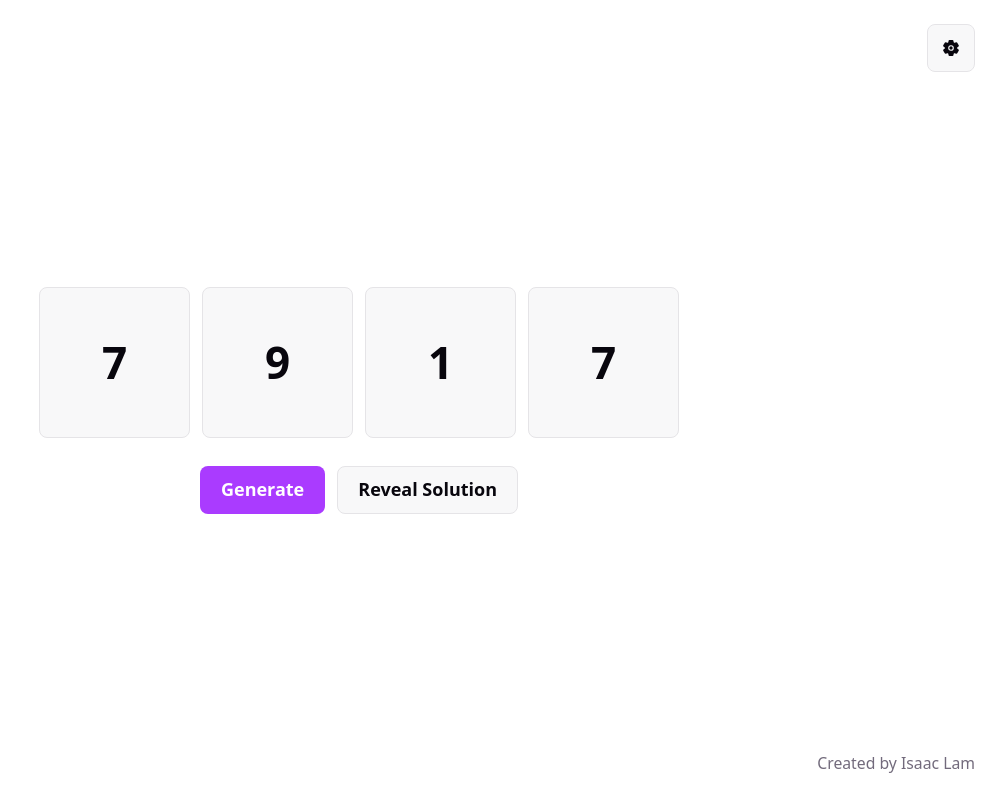
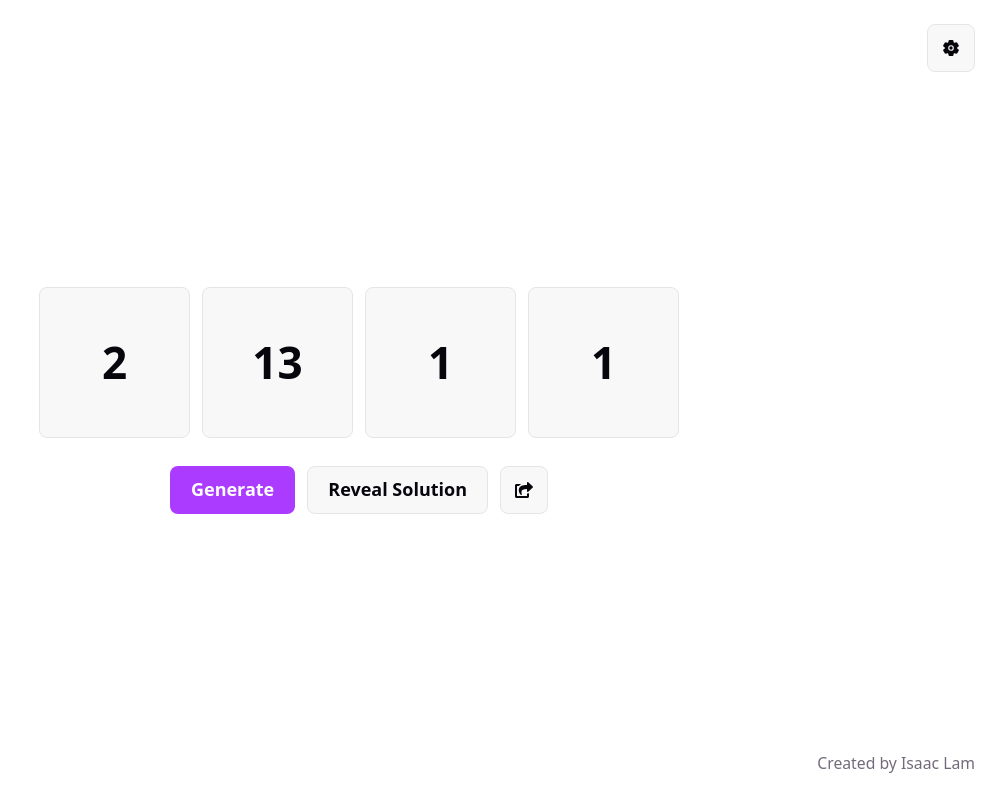
Before and after one commit to is-a-clam/Game-24, a React (Vite) app: page / in a window 1280 px wide. Shown: the whole page, without its empty margins (281-1280 px from the left). Built offline with nearby package versions, Linux system fonts and the light colour scheme.

Commit message:
Added shareable puzzles

```diff
--- a/src/App.css
+++ b/src/App.css
@@ -73,6 +73,7 @@
 .actions {
   display: flex;
   justify-content: center;
+  align-items: center;
   gap: var(--gap-md);
   flex-wrap: wrap;
 }
@@ -86,6 +87,25 @@
   font: inherit;
   font-weight: 700;
   cursor: pointer;
+}
+
+.share-action {
+  width: var(--button-min-height);
+  height: var(--button-min-height);
+  display: inline-flex;
+  align-items: center;
+  justify-content: center;
+  padding: 0;
+  border-radius: 8px;
+  border: 1px solid var(--border);
+  color: var(--text-h);
+  background: var(--panel-bg);
+  font: inherit;
+  font-weight: 700;
+  cursor: pointer;
+}
+.share-action:hover:not(:disabled) {
+  background: var(--panel-bg-hover);
 }
 
 .primary-action {
@@ -108,16 +128,54 @@
 .primary-action:disabled,
 .primary-action[aria-disabled='true'],
 .secondary-action:disabled,
-.secondary-action[aria-disabled='true'] {
+.secondary-action[aria-disabled='true'],
+.share-action:disabled,
+.share-action[aria-disabled='true'] {
   opacity: 0.7;
   cursor: not-allowed;
 }
 
 .options-trigger:focus-visible,
 .primary-action:focus-visible,
-.secondary-action:focus-visible {
+.secondary-action:focus-visible,
+.share-action:focus-visible {
   outline: 2px solid var(--accent);
   outline-offset: 3px;
+}
+
+.toast {
+  position: fixed;
+  left: 50%;
+  bottom: calc(var(--space-lg) * 2);
+  transform: translateX(-50%);
+  z-index: 20;
+  width: max-content;
+  max-width: min(92vw, 420px);
+  padding: var(--space-sm) var(--space-md);
+  border: 1px solid var(--border);
+  border-radius: 999px;
+  color: var(--text-h);
+  background: color-mix(in srgb, var(--panel-bg) 82%, transparent);
+  font-size: 0.875rem;
+  box-shadow: 0 16px 44px rgba(0, 0, 0, 0.18);
+  animation: toast-fade 1500ms ease-out forwards;
+}
+
+@keyframes toast-fade {
+  0% {
+    opacity: 0.85;
+    transform: translateX(-50%) translateY(0);
+  }
+
+  50% {
+    opacity: 0.85;
+    transform: translateX(-50%) translateY(0);
+  }
+
+  100% {
+    opacity: 0;
+    transform: translateX(-50%) translateY(-2px);
+  }
 }
 
 .solutions {
@@ -158,16 +216,32 @@
   }
 
   .actions {
-    flex-direction: column;
+    display: grid;
+    grid-template-columns: minmax(0, 1fr) var(--button-min-height);
+    align-items: center;
   }
 
-  .primary-action,
+  .primary-action {
+    grid-column: 1 / -1;
+    width: 100%;
+  }
+
   .secondary-action {
+    min-width: 0;
     width: 100%;
+  }
+
+  .share-action {
+    width: var(--button-min-height);
+    justify-self: end;
   }
 
   .options-trigger {
     top: 12px;
     right: 12px;
   }
+
+  .toast {
+    bottom: var(--space-lg);
+  }
 }
--- a/src/App.tsx
+++ b/src/App.tsx
@@ -1,18 +1,17 @@
 import { useEffect, useRef, useState } from 'react'
 import { IoSettings } from 'react-icons/io5'
+import { FaShareSquare } from 'react-icons/fa'
 import './App.css'
-import { generatePuzzle, type GeneratedPuzzle } from './generate'
+import { createPuzzleSeed, generatePuzzle, type GeneratedPuzzle } from './generate'
 import Settings, { type PuzzleSettings } from './Settings.tsx'
 import { usePersistentState } from './storage.ts'
 
-const APP_STATE_KEY = 'game24:app-state:v1'
+const APP_STATE_KEY = 'game24:app-state:v2'
 
 type PersistedAppState = {
-  version: 1
+  version: 2
   settings: PuzzleSettings
-  puzzle: GeneratedPuzzle | null
-  solutionsVisible: boolean
-  generationError: string | null
+  seed: string | null
 }
 
 const DEFAULT_SETTINGS: PuzzleSettings = {
@@ -22,11 +21,9 @@ const DEFAULT_SETTINGS: PuzzleSettings = {
 }
 
 const DEFAULT_PERSISTED_STATE: PersistedAppState = {
-  version: 1,
+  version: 2,
   settings: DEFAULT_SETTINGS,
-  puzzle: null,
-  solutionsVisible: false,
-  generationError: null,
+  seed: null,
 }
 
 export default function App() {
@@ -37,35 +34,69 @@ export default function App() {
   )
 
   const optionsButtonRef = useRef<HTMLButtonElement | null>(null)
-  const [puzzle, setPuzzle] = useState<GeneratedPuzzle | null>(persistedState.puzzle)
-  const [solutionsVisible, setSolutionsVisible] = useState(persistedState.solutionsVisible)
-  const [isGenerating, setIsGenerating] = useState(false)
-  const [generationError, setGenerationError] = useState<string | null>(persistedState.generationError)
 
   const [settings, setSettings] = useState<PuzzleSettings>(persistedState.settings)
+  const [seed, setSeed] = useState<string | null>(persistedState.seed)
+  const [puzzle, setPuzzle] = useState<GeneratedPuzzle | null>(null)
+  const [solutionsVisible, setSolutionsVisible] = useState(false)
+  const [isGenerating, setIsGenerating] = useState(false)
+  const [generationError, setGenerationError] = useState<string | null>(null)
   const [isSettingsOpen, setIsSettingsOpen] = useState(false)
+  const [toastMessage, setToastMessage] = useState<string | null>(null)
 
   useEffect(() => {
-    if (puzzle === null && generationError === null) {
-      handleGeneratePuzzle(settings)
+    const params = new URLSearchParams(window.location.search)
+    const target = params.get('target')
+    const min = params.get('min')
+    const max = params.get('max')
+    if (target !== null && min !== null && max !== null) {
+      const settingsFromURL = {
+        target: parseInt(target),
+        min: parseInt(min),
+        max: parseInt(max),
+      }
+      if (isValidSettings(settingsFromURL)) {
+        setSettings(settingsFromURL)
+      }
+    }
+
+    const seedFromURL = params.get('seed')
+    console.log('startup seed: ' + seedFromURL)
+    if (seedFromURL !== null) {
+      setSeed(seedFromURL)
+    } else if (seed === null) {
+      setSeed(createPuzzleSeed())
     }
   }, [])
 
   useEffect(() => {
+    if (seed !== null) {
+      handleGeneratePuzzle(settings, seed)
+    }
+  }, [settings, seed])
+
+  useEffect(() => {
+    if (toastMessage === null) {
+      return
+    }
+
+    const timeout = window.setTimeout(() => setToastMessage(null), 1500)
+    return () => window.clearTimeout(timeout)
+  }, [toastMessage])
+
+  useEffect(() => {
     setPersistedState({
-      version: 1,
+      version: 2,
       settings,
-      puzzle,
-      solutionsVisible,
-      generationError,
+      seed,
     })
-  }, [settings, puzzle, solutionsVisible, generationError, setPersistedState])
+  }, [settings, seed, setPersistedState])
 
-  function handleGeneratePuzzle(settings: PuzzleSettings) {
+  function handleGeneratePuzzle(settings: PuzzleSettings, seed: string) {
     setIsGenerating(true)
 
     try {
-      const nextPuzzle = generatePuzzle(settings)
+      const nextPuzzle = generatePuzzle({ ...settings, seed: seed })
 
       setPuzzle(nextPuzzle)
       setSolutionsVisible(false)
@@ -87,6 +118,30 @@ export default function App() {
     setIsSettingsOpen(false)
     // return focus to the options trigger for keyboard users
     requestAnimationFrame(() => optionsButtonRef.current?.focus())
+  }
+
+  async function handleSharePuzzle() {
+    try {
+      const shareURL = getShareURL().toString()
+      await navigator.clipboard.writeText(shareURL)
+      setToastMessage('Puzzle link added to clipboard')
+    } catch {
+      setToastMessage('Could not add puzzle link to clipboard')
+    }
+  }
+
+  function getShareURL() {
+    if (seed === null) {
+      throw new Error('Attempting to share non-existent puzzle')
+    }
+
+    const url = new URL(window.location.href)
+    url.searchParams.set('target', String(settings.target))
+    url.searchParams.set('min', String(settings.min))
+    url.searchParams.set('max', String(settings.max))
+    url.searchParams.set('seed', seed)
+
+    return url
   }
 
   return (
@@ -119,7 +174,7 @@ export default function App() {
           <button
             className='primary-action'
             type='button'
-            onClick={() => handleGeneratePuzzle(settings)}
+            onClick={() => setSeed(createPuzzleSeed())}
             disabled={isGenerating}
           >
             {isGenerating ? 'Generating...' : 'Generate'}
@@ -135,12 +190,29 @@ export default function App() {
           >
             {solutionsVisible ? 'Hide Solution' : 'Reveal Solution'}
           </button>
+
+          <button
+            className='share-action'
+            type='button'
+            onClick={handleSharePuzzle}
+            disabled={puzzle === null || isGenerating}
+            aria-label='Copy share link'
+            title='Copy share link'
+          >
+            <FaShareSquare />
+          </button>
         </div>
 
         {generationError !== null && (
           <p className='generation-error' role='alert'>
             {generationError}
           </p>
+        )}
+
+        {toastMessage !== null && (
+          <div className='toast' role='status' aria-live='polite'>
+            {toastMessage}
+          </div>
         )}
 
         {solutionsVisible && (
@@ -163,7 +235,6 @@ export default function App() {
         settings={settings}
         setSettings={(newSettings) => {
           setSettings(newSettings)
-          handleGeneratePuzzle(newSettings)
         }}
         isGenerating={isGenerating}
       />
@@ -177,27 +248,13 @@ function isValidSettings(value: unknown): value is PuzzleSettings {
   return Number.isInteger(v.target) && Number.isInteger(v.min) && Number.isInteger(v.max)
 }
 
-function isValidPuzzle(value: unknown): value is GeneratedPuzzle {
-  if (typeof value !== 'object' || value === null) return false
-  const v = value as Record<string, unknown>
-  return (
-    Array.isArray(v.numbers) &&
-    v.numbers.every((n) => typeof n === 'number' && Number.isFinite(n)) &&
-    Array.isArray(v.solutions) &&
-    v.solutions.every((s) => typeof s === 'string')
-  )
-}
-
 function isPersistedAppState(value: unknown): value is PersistedAppState {
   if (typeof value !== 'object' || value === null) return false
   const v = value as Record<string, unknown>
 
-  if (v.version !== 1) return false
+  if (v.version !== 2) return false
   if (!isValidSettings(v.settings)) return false
-  if (v.puzzle !== null && !isValidPuzzle(v.puzzle)) return false
-  if (typeof v.solutionsVisible !== 'boolean') return false
-  if (v.generationError !== null && typeof v.generationError !== 'string') return false
-
+  if (v.seed !== null && typeof v.seed !== 'string') return false
   return true
 }
 
--- a/src/generate.ts
+++ b/src/generate.ts
@@ -17,19 +17,21 @@ export type GeneratePuzzleOptions = {
   max?: number
   target?: number
   maxAttempts?: number
+  seed: string
 }
 
-export function generatePuzzle(options: GeneratePuzzleOptions = {}): GeneratedPuzzle {
+export function generatePuzzle(options: GeneratePuzzleOptions): GeneratedPuzzle {
   const count = options.count ?? DEFAULT_NUMBER_COUNT
   const min = options.min ?? DEFAULT_MIN_NUMBER
   const max = options.max ?? DEFAULT_MAX_NUMBER
   const target = options.target ?? DEFAULT_TARGET
   const maxAttempts = options.maxAttempts ?? DEFAULT_MAX_ATTEMPTS
+  const random = createSeededRandom(String(options.seed))
 
   validateGenerationOptions({ count, min, max, target, maxAttempts })
 
   for (let attempt = 0; attempt < maxAttempts; attempt += 1) {
-    const numbers = generateNumbers(count, min, max)
+    const numbers = generateNumbers(count, min, max, random)
     const solutions = solve(numbers, target)
 
     if (solutions.length > 0) {
@@ -40,12 +42,67 @@ export function generatePuzzle(options: GeneratePuzzleOptions = {}): GeneratedPu
   throw new Error(`No solvable puzzle exists.`)
 }
 
-function generateNumbers(count: number, min: number, max: number): number[] {
-  return Array.from({ length: count }, () => randomInteger(min, max))
+export function createPuzzleSeed(): string {
+  if (typeof crypto !== 'undefined' && typeof crypto.randomUUID === 'function') {
+    return crypto.randomUUID()
+  }
+
+  return `${Date.now().toString(36)}-${Math.random().toString(36).slice(2)}`
 }
 
-function randomInteger(min: number, max: number): number {
-  return Math.floor(Math.random() * (max - min + 1)) + min
+function generateNumbers(count: number, min: number, max: number, random: () => number): number[] {
+  return Array.from({ length: count }, () => randomInteger(min, max, random))
+}
+
+function randomInteger(min: number, max: number, random: () => number): number {
+  return Math.floor(random() * (max - min + 1)) + min
+}
+
+function createSeededRandom(seedStr: string) {
+  const seed = hash(seedStr)
+  let a = seed[0],
+    b = seed[1],
+    c = seed[2],
+    d = seed[3]
+
+  // sfc32 Simple Fast Counter https://stackoverflow.com/questions/521295/seeding-the-random-number-generator-in-javascript
+  return function () {
+    a |= 0
+    b |= 0
+    c |= 0
+    d |= 0
+    let t = (((a + b) | 0) + d) | 0
+    d = (d + 1) | 0
+    a = b ^ (b >>> 9)
+    b = (c + (c << 3)) | 0
+    c = (c << 21) | (c >>> 11)
+    c = (c + t) | 0
+    return (t >>> 0) / 4294967296
+  }
+}
+
+function hash(seed: string) {
+  // cyrb128 https://stackoverflow.com/questions/521295/seeding-the-random-number-generator-in-javascript
+  let h1 = 1779033703,
+    h2 = 3144134277,
+    h3 = 1013904242,
+    h4 = 2773480762
+  for (let i = 0, k; i < seed.length; i++) {
+    k = seed.charCodeAt(i)
+    h1 = h2 ^ Math.imul(h1 ^ k, 597399067)
+    h2 = h3 ^ Math.imul(h2 ^ k, 2869860233)
+    h3 = h4 ^ Math.imul(h3 ^ k, 951274213)
+    h4 = h1 ^ Math.imul(h4 ^ k, 2716044179)
+  }
+  h1 = Math.imul(h3 ^ (h1 >>> 18), 597399067)
+  h2 = Math.imul(h4 ^ (h2 >>> 22), 2869860233)
+  h3 = Math.imul(h1 ^ (h3 >>> 17), 951274213)
+  h4 = Math.imul(h2 ^ (h4 >>> 19), 2716044179)
+  h1 ^= h2 ^ h3 ^ h4
+  h2 ^= h1
+  h3 ^= h1
+  h4 ^= h1
+  return [h1 >>> 0, h2 >>> 0, h3 >>> 0, h4 >>> 0]
 }
 
 function validateGenerationOptions(options: {
--- a/tsconfig.json
+++ b/tsconfig.json
@@ -1,8 +1,4 @@
 {
   "files": [],
-  "references": [
-    { "path": "./tsconfig.app.json" },
-    { "path": "./tsconfig.test.json" },
-    { "path": "./tsconfig.node.json" }
-  ]
+  "references": [{ "path": "./tsconfig.app.json" }, { "path": "./tsconfig.node.json" }]
 }
--- a/vite.config.ts
+++ b/vite.config.ts
@@ -16,6 +16,7 @@ export default defineConfig({
         background_color: '#16171d',
         display: 'standalone',
         start_url: '/',
+        scope: '/',
         icons: [
           {
             src: 'pwa-64x64.png',
```
Also changed, not shown: test/tests.ts (deleted, +0 -64 lines), 1 other file (tests, documents, lock files or other folders).
